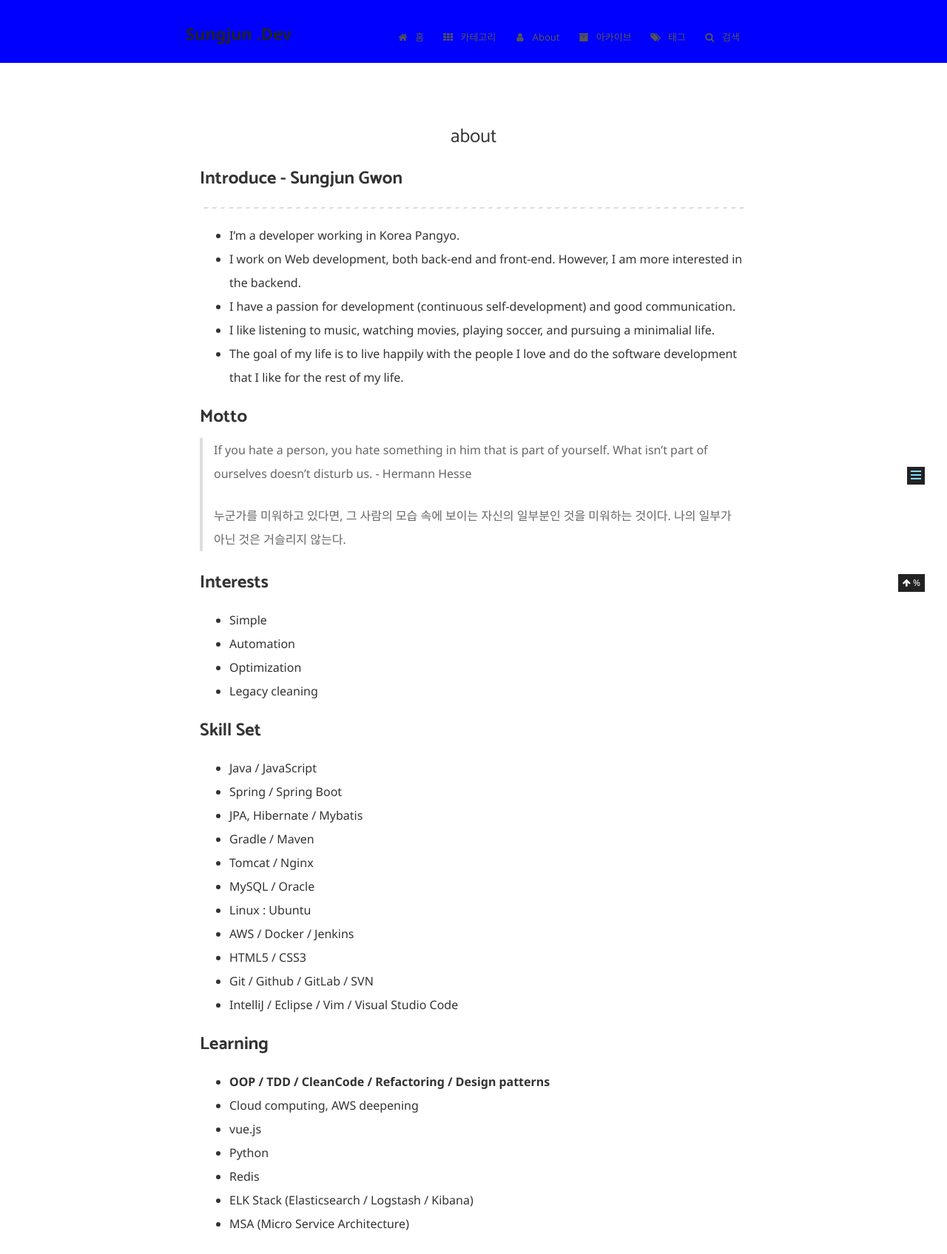
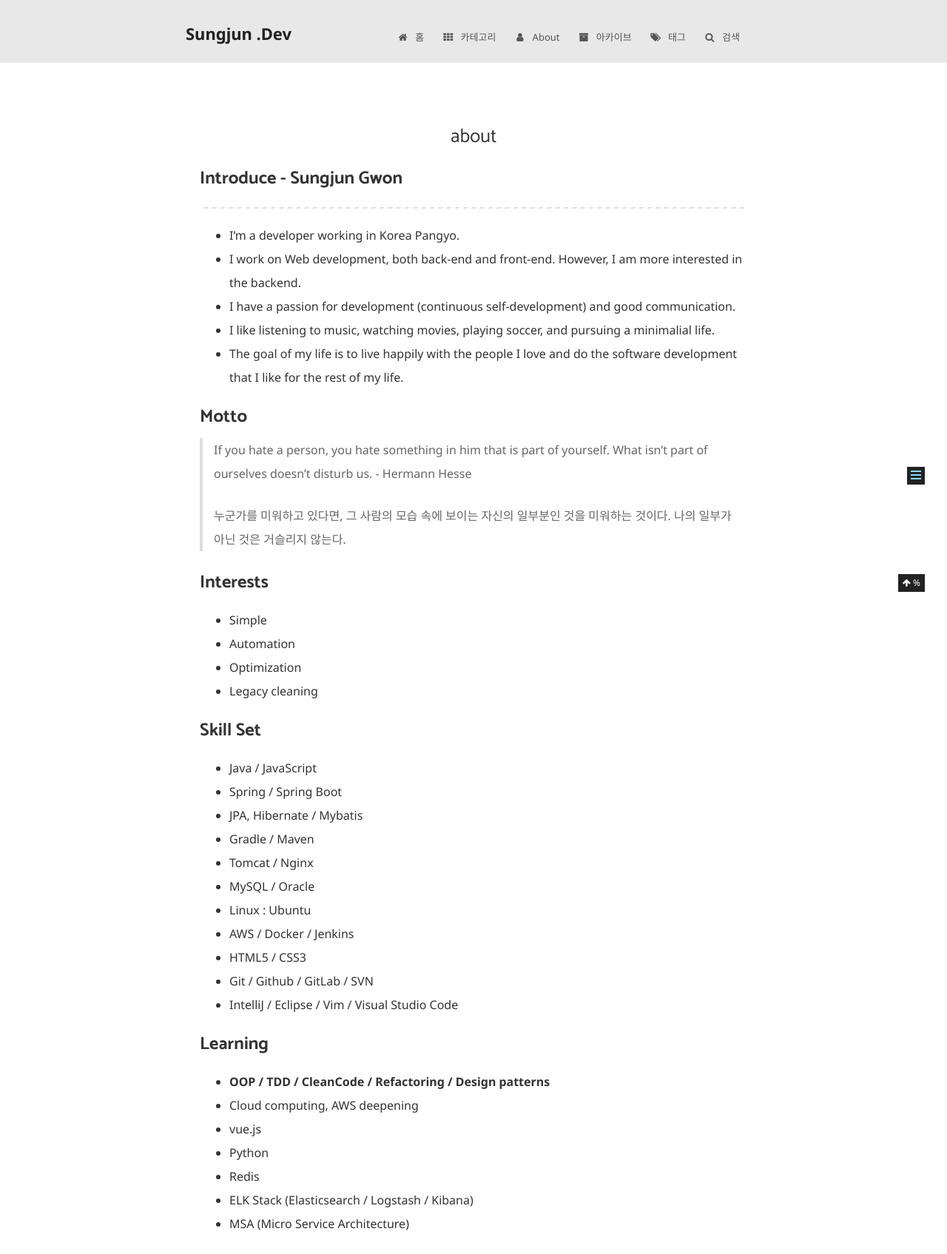
Before and after one commit to gwonsungjun/gwonsungjun.github.io, a Jekyll site: the page built from about/index.md, in a window 1280 px wide. Shown: the part 200-1895 px from the top of the page at 74% size. Built offline with Jekyll 4.4.1, drawn with Linux system fonts in a browser that asks for light colours.

Commit message:
Update header & footer color

```diff
--- a/_sass/_variables/base.scss
+++ b/_sass/_variables/base.scss
@@ -27,7 +27,7 @@
 $green-light  : #1ee1b9;
 $code-fore    : #C5294F;
 $code-back    : #F9F2F4;
-$header-footer-color : #0000ff;
+$header-footer-color : #e8e8e8;
 
 
 
```
